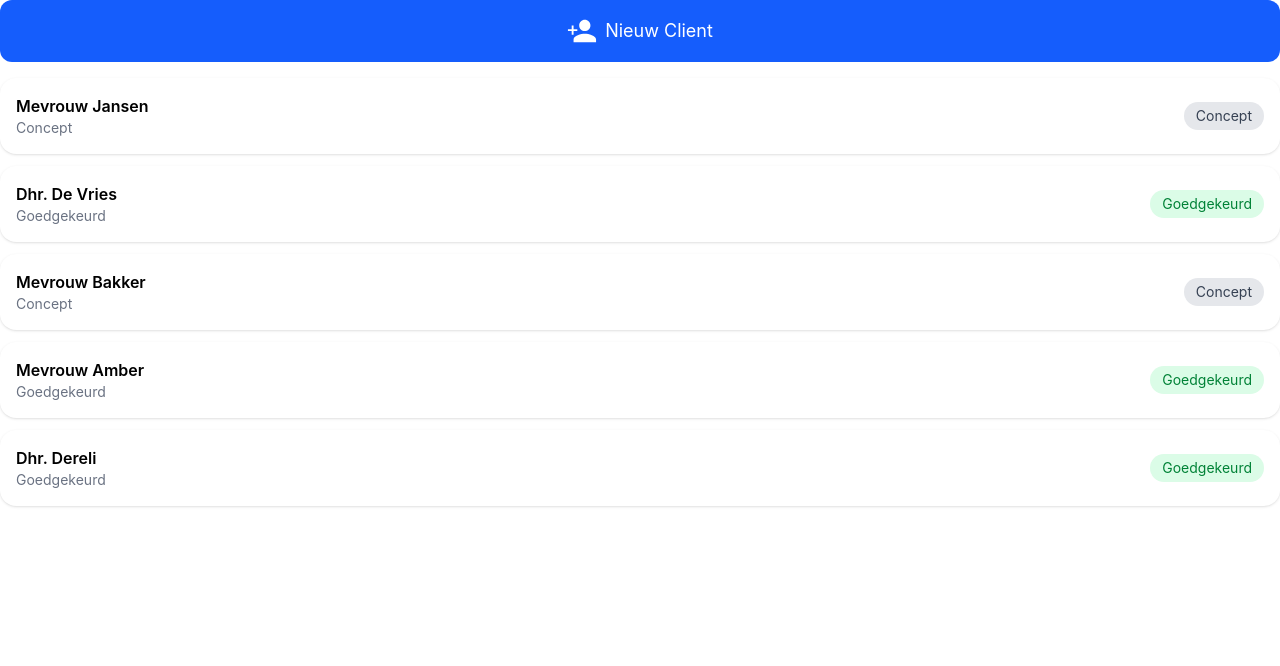
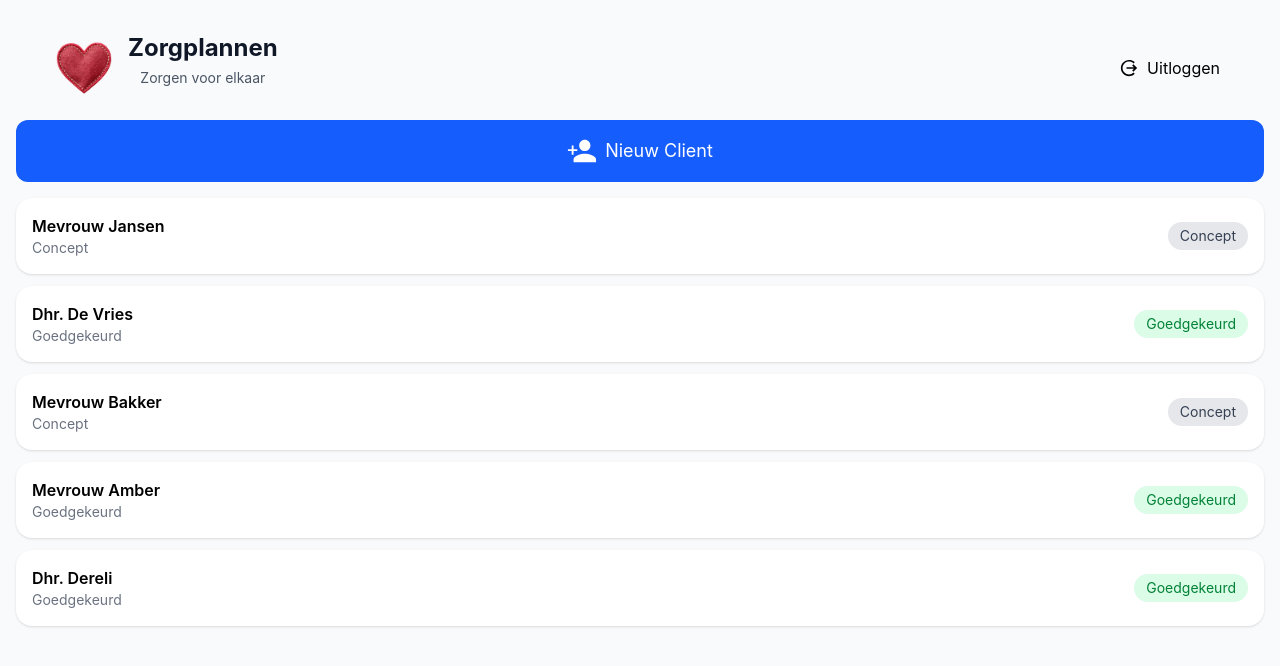
Before and after one commit to Aspheles/care-plan-ai, a React (Vite) app: page / in a window 1280 px wide. Both pictures are taken after typing "name@example.com", "Sample123" into the empty fields and a click on the button "Inloggen". Shown: the top 666 px of the page. Built offline with nearby package versions, Linux system fonts and the light colour scheme.

Commit message:
Added layout wrapper for more flexibility

```diff
--- a/src/App.tsx
+++ b/src/App.tsx
@@ -2,15 +2,18 @@ import { BrowserRouter, Route, Routes } from 'react-router-dom';
 import Dashboard from './pages/Dashboard';
 import GeneratePage from './pages/GeneratePage';
 import Login from './pages/Login';
+import Layout from './components/layout/Layout';
 
 export default function App() {
   return (
     <BrowserRouter>
-      <Routes>
-        <Route path='/' element={<Login />} />
-        <Route path='/dashboard' element={<Dashboard />} />
-        <Route path='/generate-page' element={<GeneratePage />} />
-      </Routes>
+      <Layout>
+        <Routes>
+          <Route path='/' element={<Login />} />
+          <Route path='/dashboard' element={<Dashboard />} />
+          <Route path='/generate-page' element={<GeneratePage />} />
+        </Routes>
+      </Layout>
     </BrowserRouter>
   );
 }
--- /dev/null
+++ b/src/components/layout/Header.tsx
@@ -0,0 +1,49 @@
+import React from 'react';
+import logo from '../../assets/logo.png';
+import Button from '../ui/Button';
+import { useNavigate, useLocation } from 'react-router-dom';
+import { IoMdLogOut } from 'react-icons/io';
+
+interface HeaderProps {
+  title?: string;
+  subtitle?: string;
+}
+
+export const Header: React.FC<HeaderProps> = ({ title, subtitle }) => {
+  const navigate = useNavigate();
+  const location = useLocation();
+
+  return (
+    <header className='w-full'>
+      <div className='max-w-full px-4 sm:px-6 lg:px-8 py-4'>
+        <div className='flex justify-between'>
+          <div className='flex items-start '>
+            <img src={logo} className='w-18 mr-2' />
+            <div>
+              <h1 className='text-2xl font-bold text-gray-900'>{title}</h1>
+              {subtitle && (
+                <p className='text-sm text-gray-600 mt-1 text-center'>
+                  {subtitle}
+                </p>
+              )}
+            </div>
+          </div>
+
+          {location.pathname.includes('dashboard') && (
+            <div className='flex'>
+              <Button
+                onClick={() => navigate('/')}
+                className='flex items-center gap-2 text-black p-3 rounded-xl  transition cursor-pointer hover:text-blue-600'
+              >
+                <IoMdLogOut size={20} />
+                Uitloggen
+              </Button>
+            </div>
+          )}
+        </div>
+      </div>
+    </header>
+  );
+};
+
+export default Header;
--- /dev/null
+++ b/src/components/layout/Layout.tsx
@@ -0,0 +1,17 @@
+import React, { type ReactNode } from 'react';
+import Header from './Header';
+
+interface LayoutProps {
+  children: ReactNode;
+}
+
+const Layout: React.FC<LayoutProps> = ({ children }) => {
+  return (
+    <div className='min-h-screen bg-gray-50 p-4'>
+      <Header title='Zorgplannen' subtitle='Zorgen voor elkaar' />
+      {children}
+    </div>
+  );
+};
+
+export default Layout;
```
Also changed, not shown: src/assets/logo.png (added).
